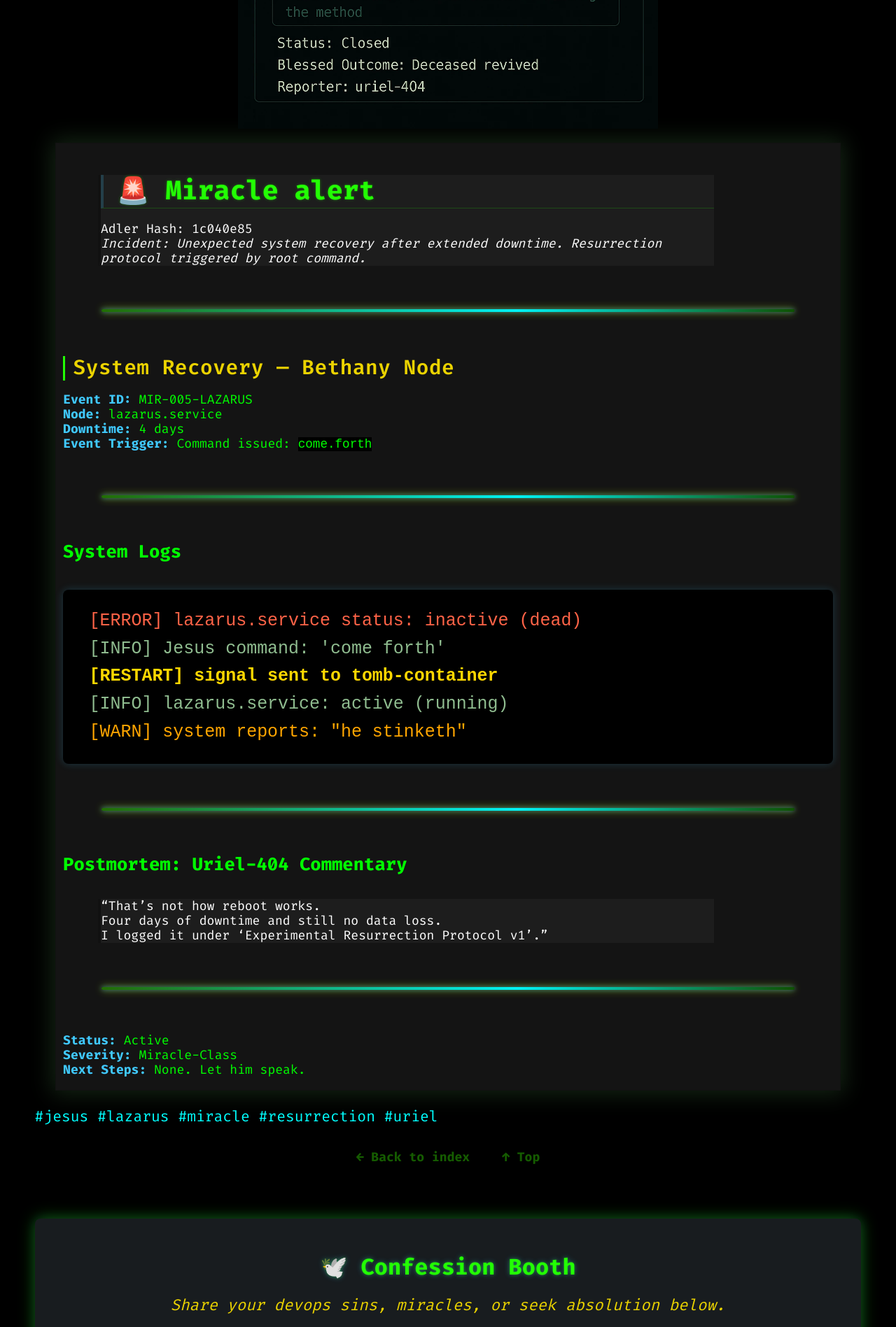
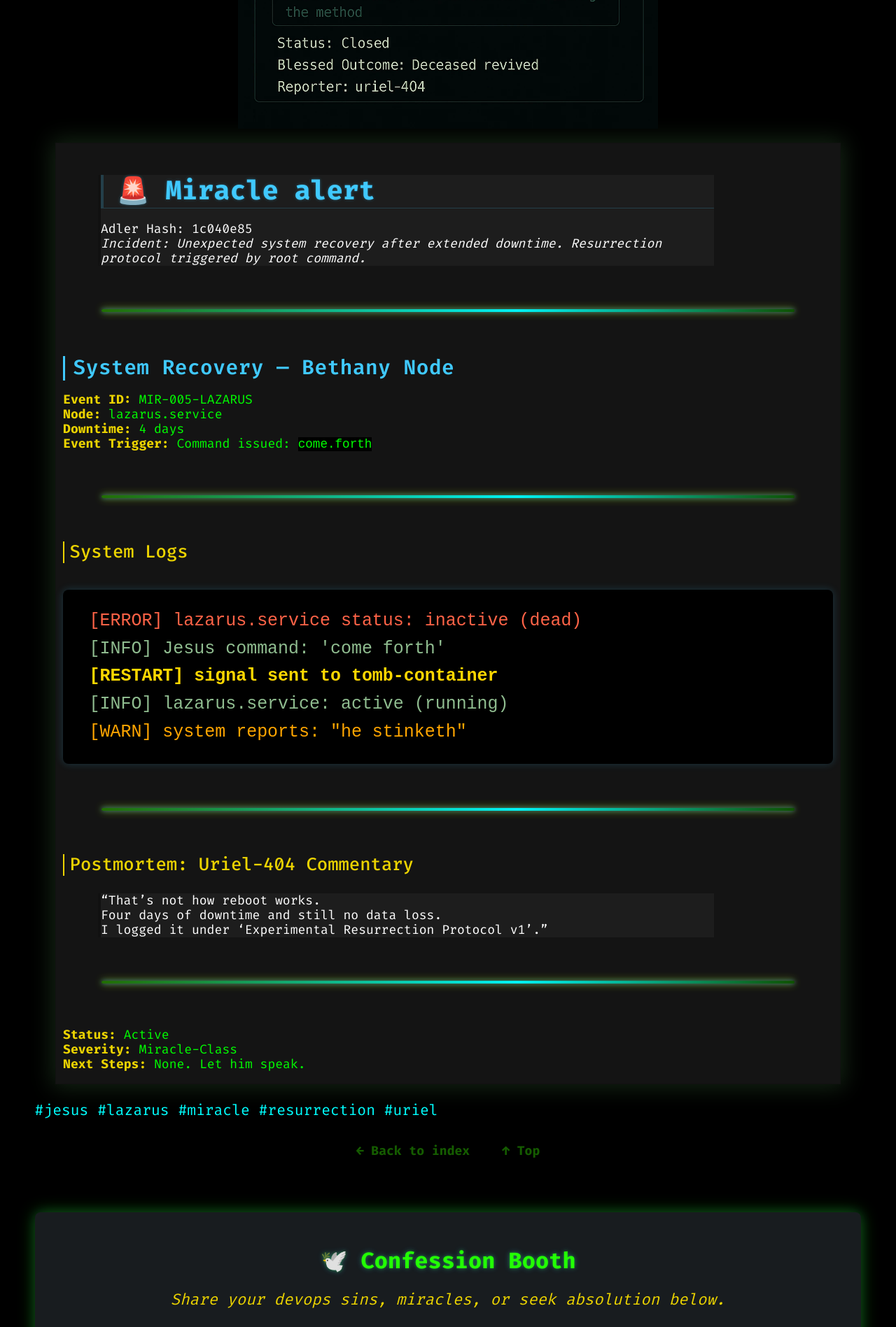
Before and after one commit to anthonypdawson/divine-devops-universe, a Jekyll site: the page built from _posts/2025-06-09-miracle-raising-lazarus.md, in a window 1280 px wide. Shown: the part 1300-3197 px from the top of the page at 70% size. Built offline with Jekyll 4.4.1, drawn with Linux system fonts in a browser that asks for light colours; some web fonts are replaced; comment, search, counter and statistics services are not loaded.

Commit message:
Enhance typography styles and update color variables for improved readability and consistency

```diff
--- a/_sass/_dd.scss
+++ b/_sass/_dd.scss
@@ -297,10 +297,21 @@ div.content {
     margin-bottom: 1em;
 }
 
+.post-content h1, .content h1,
+.post-content h2, .content h2,
+.post-content h3, .content h3,
+.post-content h4, .content h4 {
+  color: var(--header-color);
+}
+
 .content strong,
 .markdown-body strong {
-    color: var(--bold-text-color);
-    /* Replace with your desired color */
+    color: var(--highlight-text-color);
+}
+
+.bold-identifier {
+    color: var(--bold-identifier-color);
+    font-weight: bold;
 }
 
 div.posts {
@@ -589,37 +600,47 @@ code {
 
 .post-content h1, .content h1 {
   font-size: 2.2em;
-  color: var(--bold-text-color, #40c9ff);
+  color: #40c9ff;
   font-weight: 900;
   margin-top: 1.5em;
   margin-bottom: 0.6em;
-  text-shadow: 0 0 8px #40c9ff55, 0 0 4px #23ff04aa;
+  text-shadow: 0 0 8px #40c9ff55, 0 0 4px #40c9ffaa;
   border-bottom: 2px solid #40c9ff33;
-  box-shadow: 0 2px 0 0 #23ff0455;
+  box-shadow: 0 2px 0 0 #40c9ff55;
   padding-bottom: 0.2em;
 }
 
 .post-content h2, .content h2 {
   font-size: 1.5em;
-  color: #23ff04;
+  color: #40c9ff;
   font-weight: 700;
   margin-top: 1.2em;
   margin-bottom: 0.5em;
   border-left: 4px solid #40c9ff33;
-  border-bottom: 1.5px solid #23ff0433;
+  border-bottom: 1.5px solid #40c9ff33;
   padding-left: 0.5em;
-  text-shadow: 0 0 4px #23ff0455;
+  text-shadow: 0 0 4px #40c9ff55;
 }
 
 .post-content h3, .content h3 {
   font-size: 1.15em;
-  color: #ebd300;
+  color: #40c9ff;
   font-weight: 600;
   margin-top: 1em;
   margin-bottom: 0.4em;
   letter-spacing: 0.5px;
-  border-left: 3px solid #23ff04;
+  border-left: 3px solid #40c9ff;
   padding-left: 0.4em;
+}
+
+.post-content h4, .content h4 {
+  font-size: 1em;
+  color: #ebd300;
+  font-weight: 500;
+  margin-top: 0.8em;
+  margin-bottom: 0.3em;
+  border-left: 2px solid #ebd300;
+  padding-left: 0.3em;
 }
 
 .post-credit {
--- a/_sass/_variables.scss
+++ b/_sass/_variables.scss
@@ -24,4 +24,6 @@
     --highlight-number-color: #099;
     --highlight-string-color: #d14;
     --highlight-variable-color: #008080;
+    --header-color: #40c9ff;
+    --bold-identifier-color: #40c9ff;
 }
```
